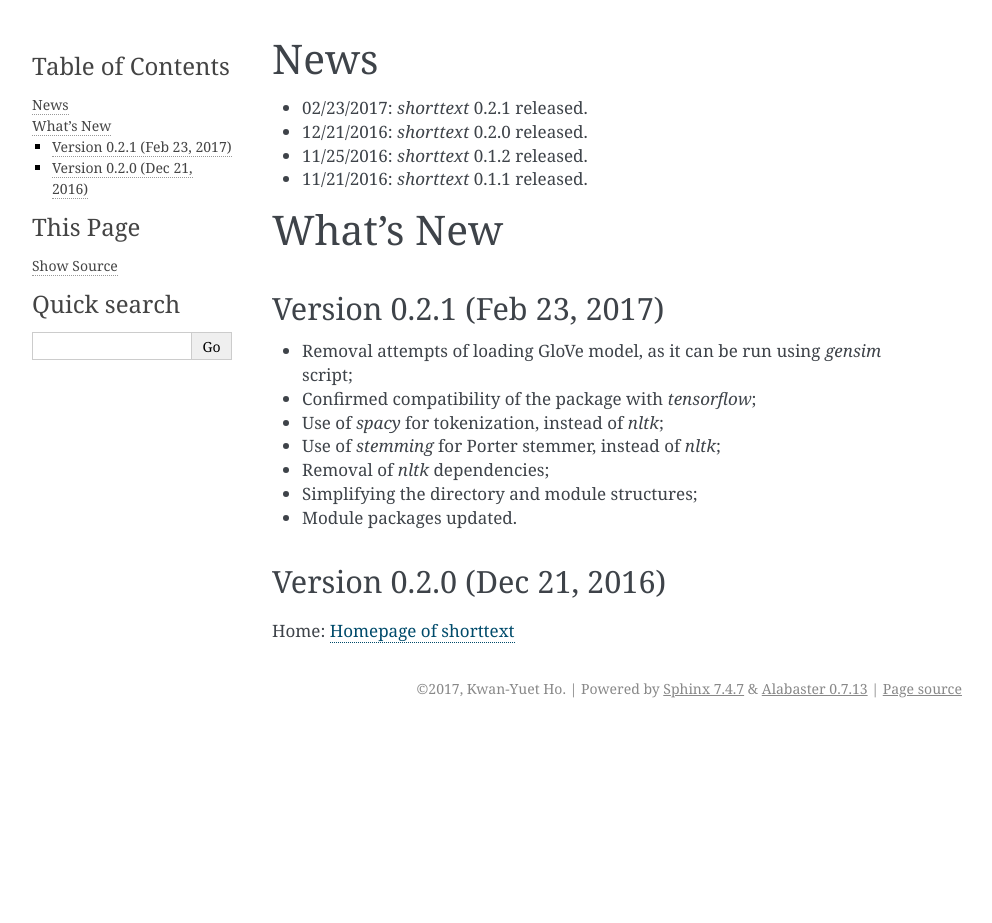
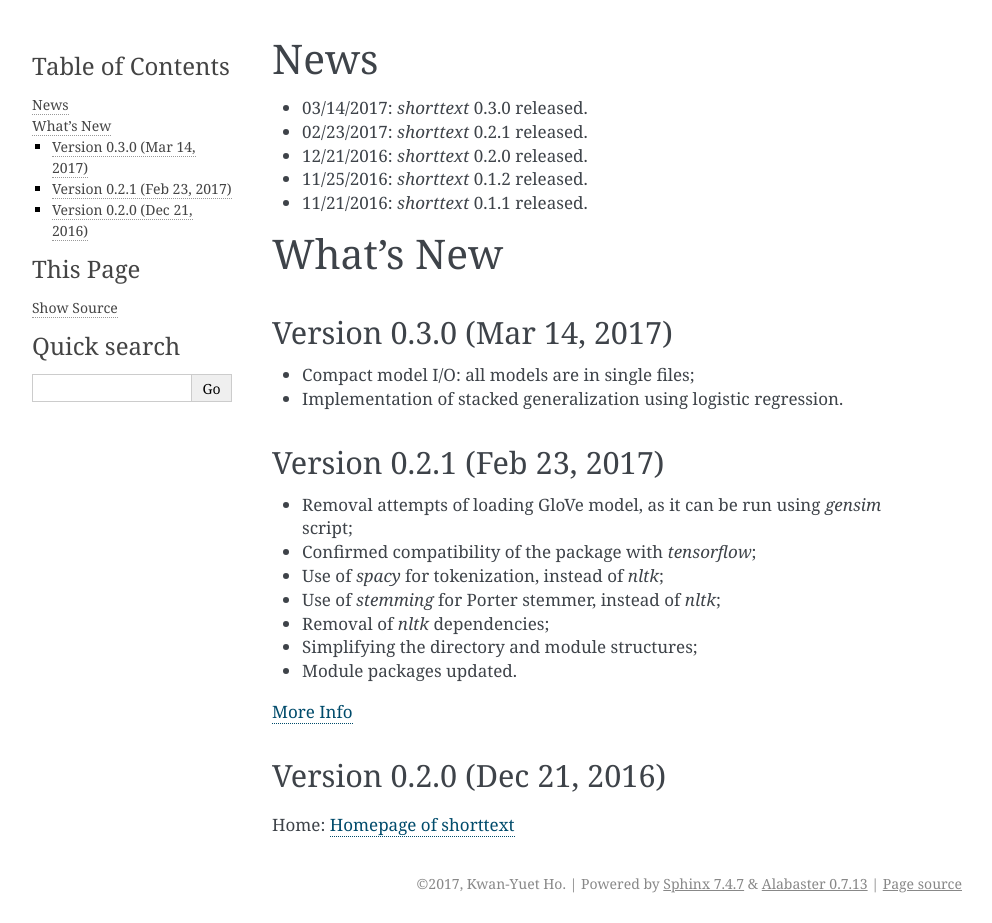
Before and after one commit to stephenhky/PyShortTextCategorization, a Sphinx documentation site: the page built from docs/news.rst, in a window 1280 px wide. Shown: the whole page, without its empty margins (148-1140 px from the left). Built offline with Sphinx 7.4.7, drawn with Linux system fonts in a browser that asks for light colours; before the commit the page ends 900 px from its top, so only the background shows below that.

Commit message:
Releasing 0.3.0

```diff
--- a/docs/news.rst
+++ b/docs/news.rst
@@ -1,6 +1,7 @@
 News
 ====
 
+* 03/14/2017: `shorttext` 0.3.0 released.
 * 02/23/2017: `shorttext` 0.2.1 released.
 * 12/21/2016: `shorttext` 0.2.0 released.
 * 11/25/2016: `shorttext` 0.1.2 released.
@@ -8,6 +9,12 @@
 
 What's New
 ==========
+
+Version 0.3.0 (Mar 14, 2017)
+----------------------------
+
+* Compact model I/O: all models are in single files;
+* Implementation of stacked generalization using logistic regression.
 
 Version 0.2.1 (Feb 23, 2017)
 ----------------------------
@@ -20,6 +27,9 @@
 * Simplifying the directory and module structures;
 * Module packages updated.
 
+`More Info
+<https://datawarrior.wordpress.com/2017/02/24/release-of-shorttext-0-2-1/>`_
+
 Version 0.2.0 (Dec 21, 2016)
 ----------------------------
 
--- a/readthedocs/source/conf.py
+++ b/readthedocs/source/conf.py
@@ -58,9 +58,9 @@
 # built documents.
 #
 # The short X.Y version.
-version = '0.2'
+version = '0.3'
 # The full version, including alpha/beta/rc tags.
-release = '0.2.1'
+release = '0.3.0'
 
 # The language for content autogenerated by Sphinx. Refer to documentation
 # for a list of supported languages.
```
Also changed, not shown: README.md (+3 -2 lines), UPCOMING.md (+0 -6 lines), 2 other files.
